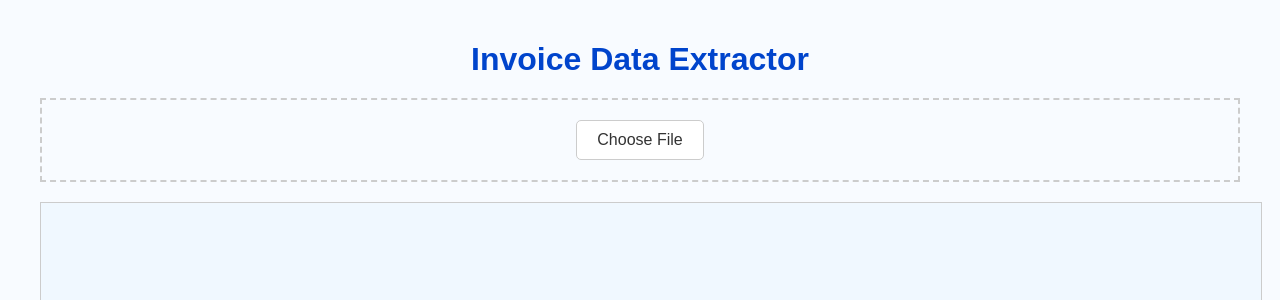
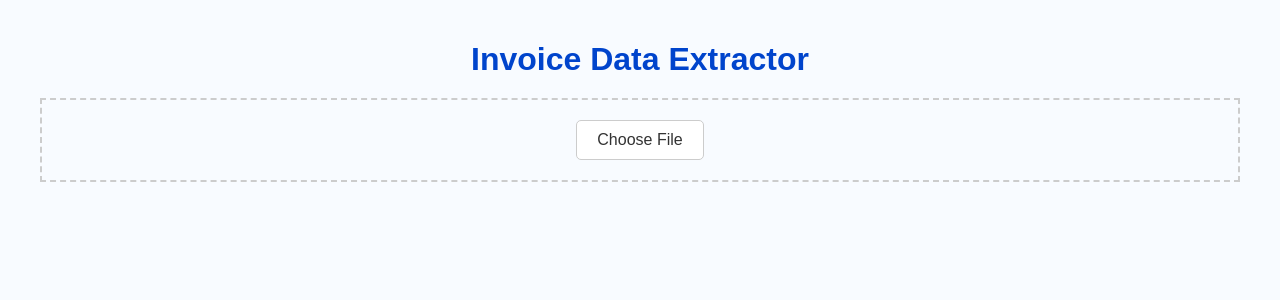
Before and after one commit to ranahtsham/YearlyTaxGraph, a React (Create React App) app: page / in a window 1280 px wide. Shown: the top 300 px of the page. Built offline with nearby package versions, Linux system fonts and the light colour scheme.

Commit message:
step by step

```diff
--- a/src/App.tsx
+++ b/src/App.tsx
@@ -76,19 +76,26 @@ const App: React.FC = () => {
     return (
         <div className="App">
             <h1>Invoice Data Extractor</h1>
-            <ImageUploader onImageUpload={handleImageUpload}/>
-            {imageSrc && (
+
+            {!imageSrc &&
+                <ImageUploader onImageUpload={handleImageUpload}/>
+            }
+
+            {imageSrc && !extractedText && (
                 <div className="image-container" id="image-container">
                     <img id="uploaded-image" src={imageSrc} alt="Uploaded"/>
                     <button onClick={handleExtractText}>Extract Text</button>
                 </div>
             )}
-            <textarea value={extractedText} readOnly rows={10} cols={50}/>
+
             {extractedText && (
-                <div>
-                    <button onClick={handleAIAnalysis}>Analyze with AI</button>
-                    {renderAnalysisGrid()}
-                </div>
+                <>
+                    <textarea value={extractedText} readOnly rows={10} cols={50}/>
+                    <div>
+                        <button onClick={handleAIAnalysis}>Analyze with AI</button>
+                        {renderAnalysisGrid()}
+                    </div>
+                </>
             )}
         </div>
     );
```
